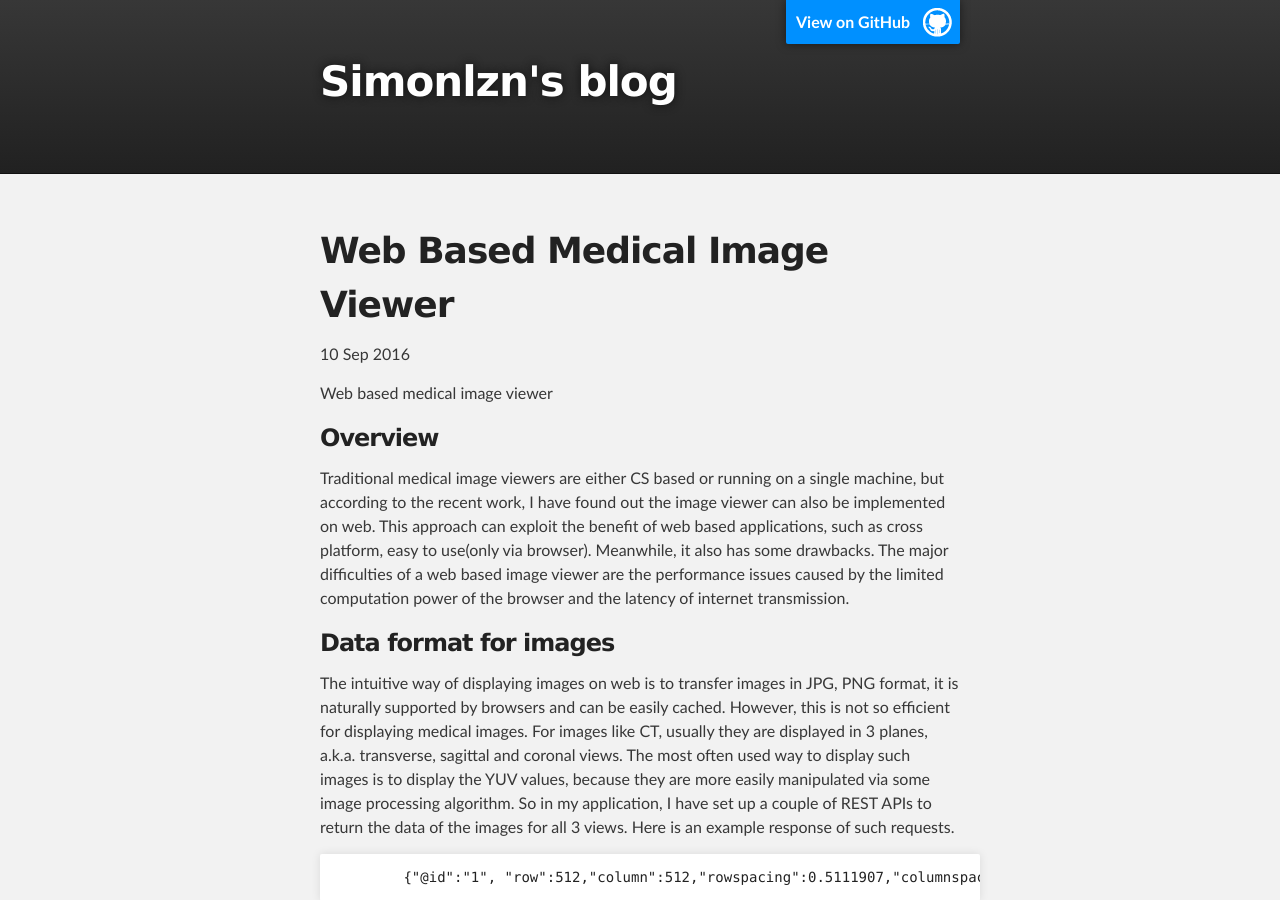
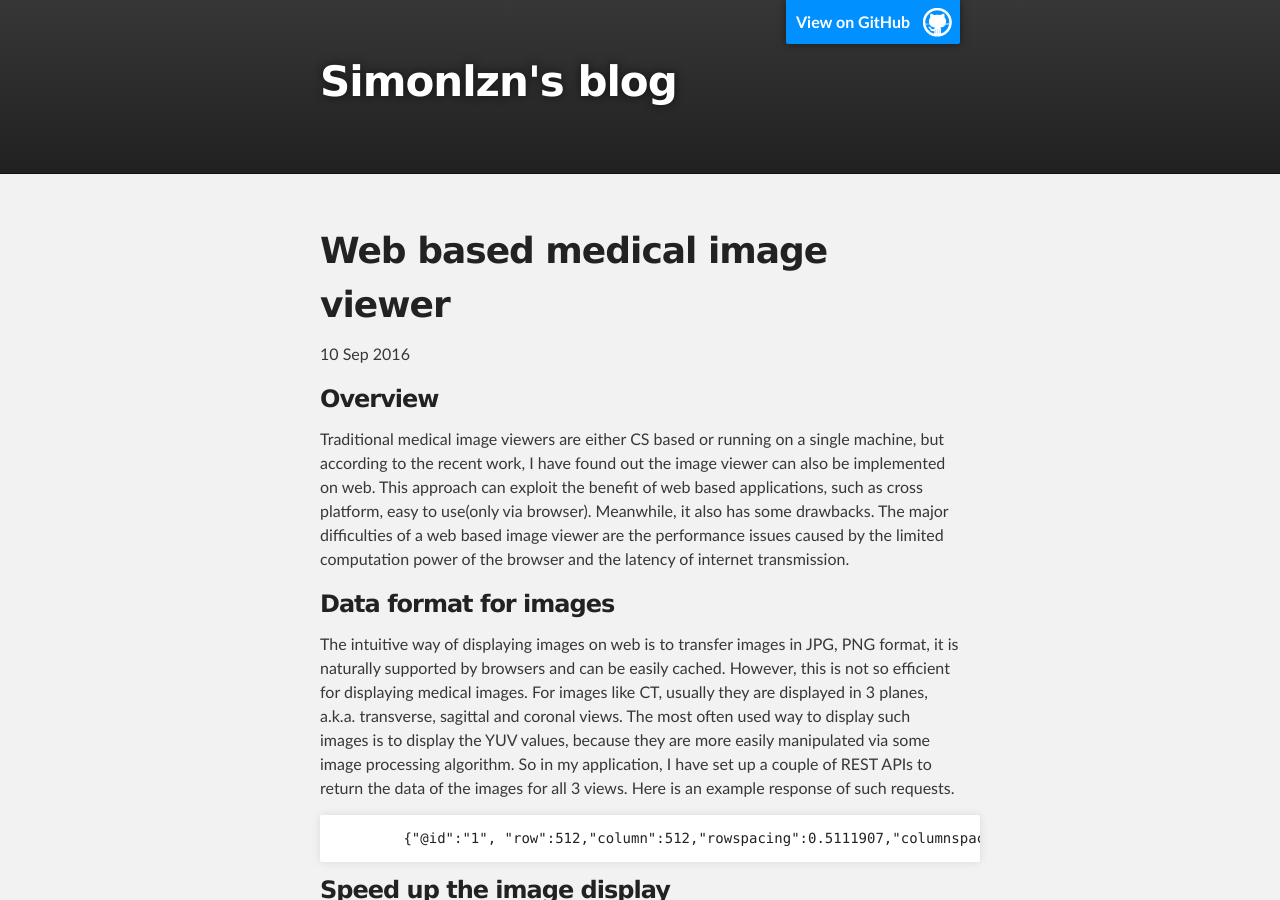
Before and after one commit to simonlzn/simonlzn.github.io, a Jekyll site: the page built from _posts/2016-09-10-Web-based-medical-image-viewer.md, in a window 1280 px wide and 900 px high. Built offline with Jekyll 4.4.1, drawn with Linux system fonts in a browser that asks for light colours; our own code applies the rules of GitHub Pages for plain Markdown files; some of the changed lines change nothing that is shown.

Commit message:
fixed the file format

```diff
--- a/_posts/2016-09-10-Web-based-medical-image-viewer.md
+++ b/_posts/2016-09-10-Web-based-medical-image-viewer.md
@@ -1,5 +1,8 @@
-Web based medical image viewer
-
+---
+layout: post
+title: "Web based medical image viewer"
+date: 2016-09-10
+---
 <h3>Overview</h3>
 Traditional medical image viewers are either CS based or running on a single machine, but according to the recent work, I have found out the image viewer can also be implemented on web. This approach can exploit the benefit of web based applications, such as cross platform, easy to use(only via browser). Meanwhile, it also has some drawbacks. The major difficulties of a web based image viewer are the performance issues caused by the limited computation power of the browser and the latency of internet transmission.
 
```
